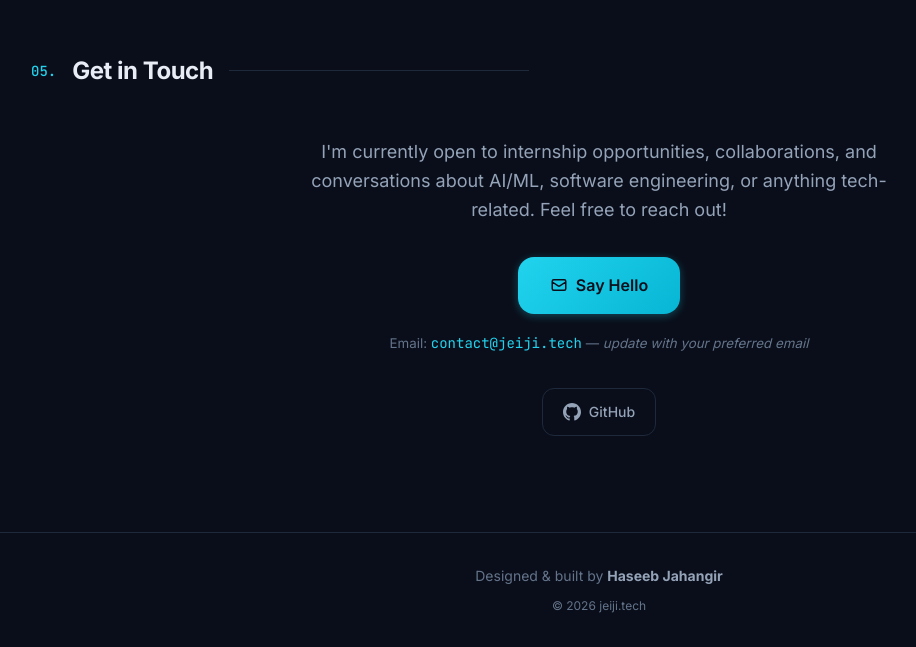
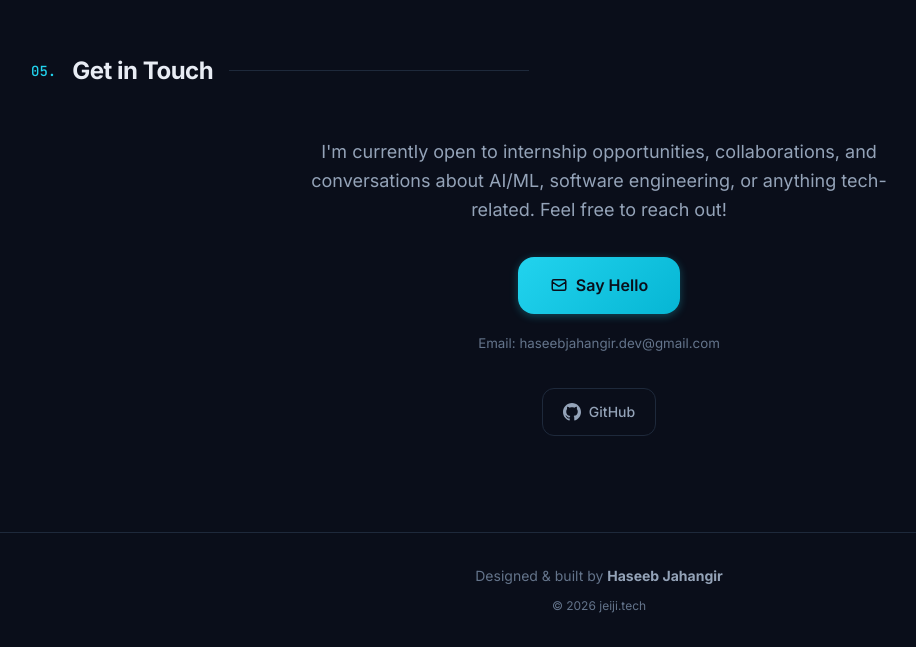
Before and after one commit to Haseebjahangir26/jeiji.tech, a website built with Vite: page index.html in a window 1280 px wide. Shown: the part 3514-4161 px from the top of the page, without its empty margins (41-957 px from the left). Built offline with nearby package versions, Linux system fonts and the light colour scheme.

Commit message:
feat: update contact email to haseebjahangir.dev@gmail.com

```diff
--- a/index.html
+++ b/index.html
@@ -231,12 +231,12 @@
           <p class="contact__text">
             I'm currently open to internship opportunities, collaborations, and conversations about AI/ML, software engineering, or anything tech-related. Feel free to reach out!
           </p>
-          <a href="mailto:contact@jeiji.tech" class="btn btn--primary btn--lg" id="contact-email-btn">
+          <a href="mailto:haseebjahangir.dev@gmail.com" class="btn btn--primary btn--lg" id="contact-email-btn">
             <svg viewBox="0 0 24 24" fill="none" stroke="currentColor" stroke-width="2" aria-hidden="true" class="btn__icon"><path d="M3 8l7.89 5.26a2 2 0 002.22 0L21 8M5 19h14a2 2 0 002-2V7a2 2 0 00-2-2H5a2 2 0 00-2 2v10a2 2 0 002 2z"/></svg>
             Say Hello
           </a>
           <p class="contact__email-note">
-            <small>Email: <span class="contact__placeholder">contact@jeiji.tech</span> — <em>update with your preferred email</em></small>
+            <small>Email: <a href="mailto:haseebjahangir.dev@gmail.com" class="contact__email-link">haseebjahangir.dev@gmail.com</a></small>
           </p>
           <div class="contact__social">
             <a href="https://github.com/haseebjahangir26" target="_blank" rel="noopener noreferrer" class="contact__social-link" aria-label="GitHub" id="contact-github">
--- a/src/data/portfolio.js
+++ b/src/data/portfolio.js
@@ -8,7 +8,7 @@ export const siteConfig = {
   name: "Haseeb Jahangir",
   displayName: "JJ",
   title: "Computer Science Student | Aspiring AI/ML Engineer | Software Developer",
-  email: "contact@jeiji.tech", // UPDATE: Replace with your real email
+  email: "haseebjahangir.dev@gmail.com",
   github: "https://github.com/haseebjahangir26",
   // linkedin: "", // ADD: Your LinkedIn profile URL when available
   location: "Islamabad, Pakistan",
```
